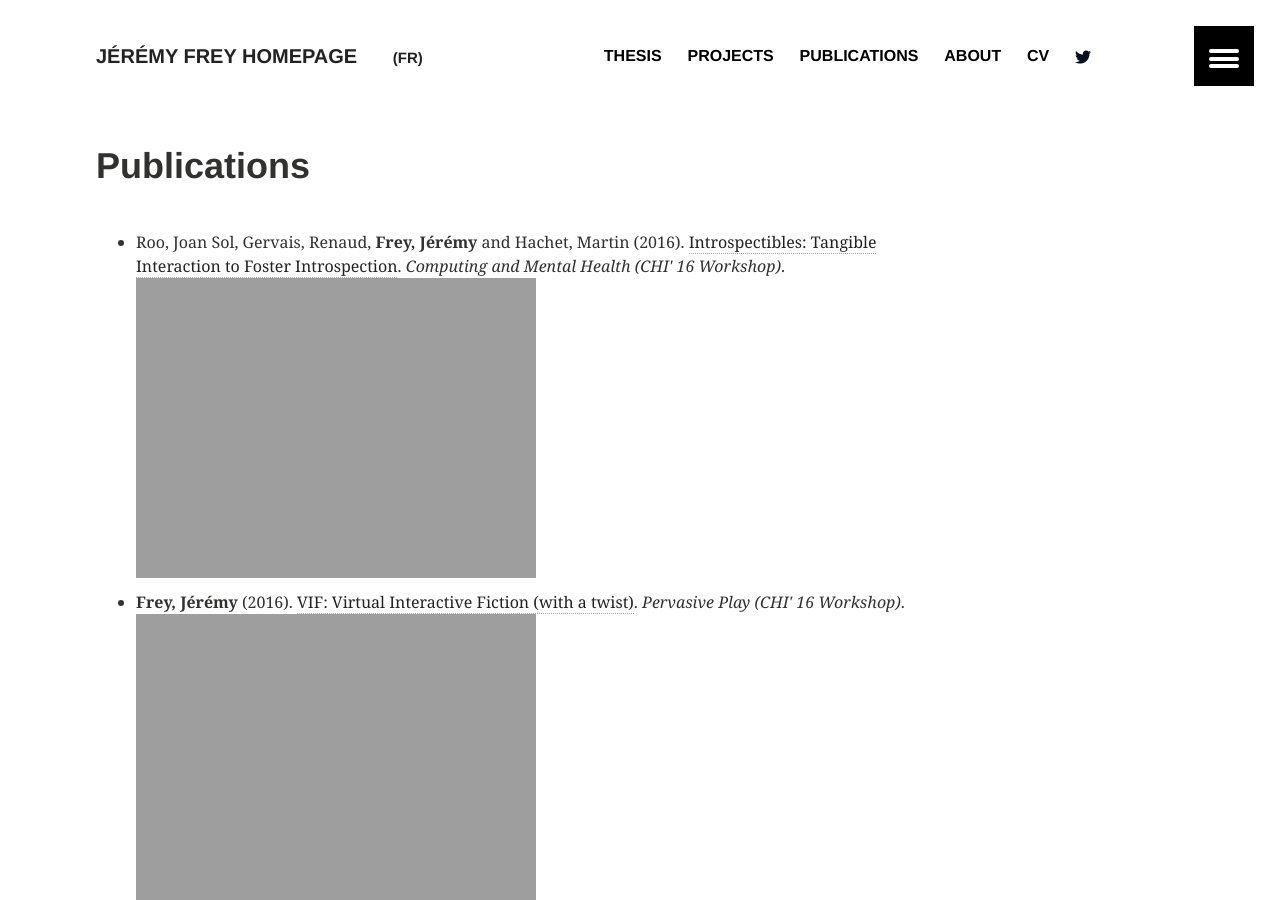
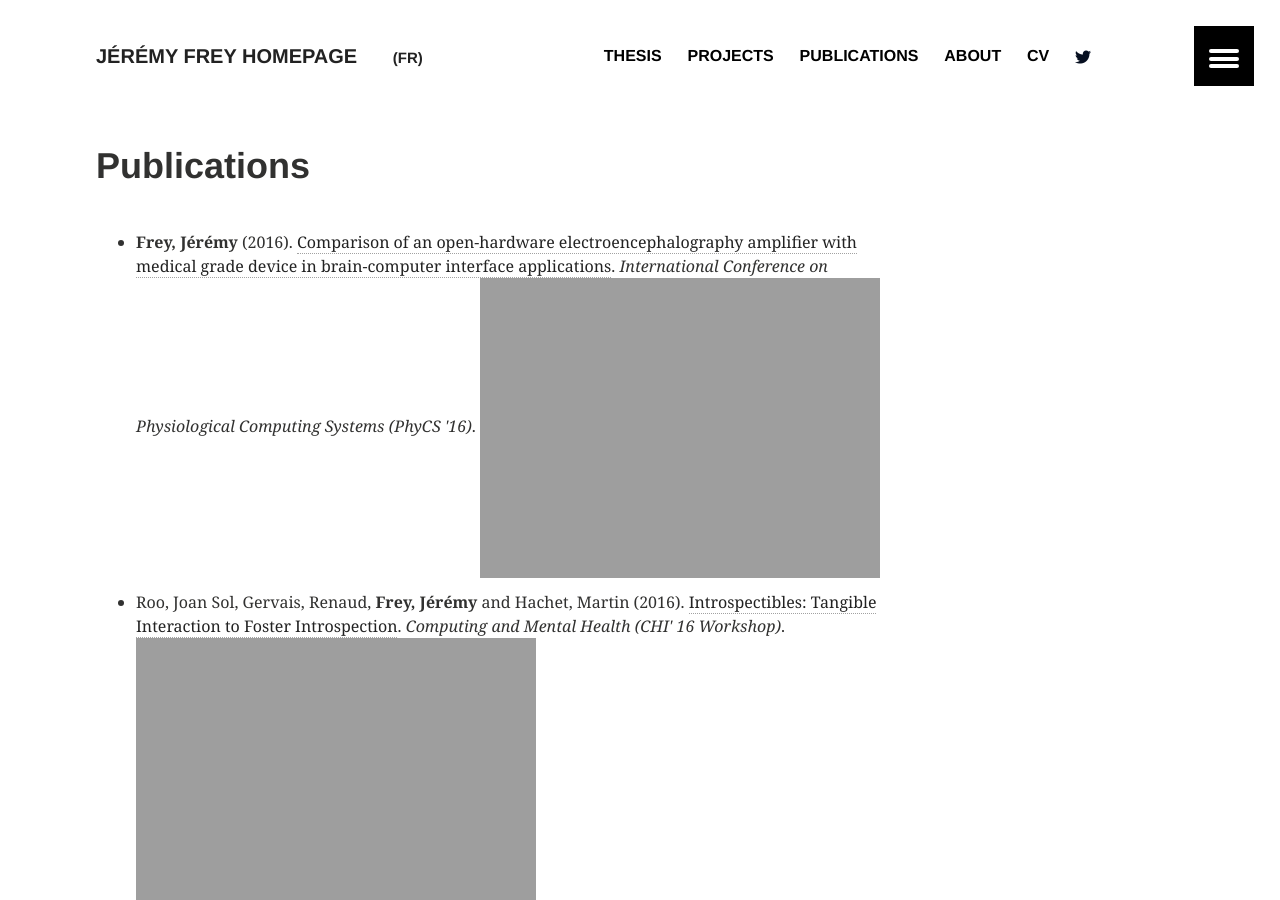
Before and after one commit to jfrey-xx/jfrey-xx.github.io, a Jekyll site: the page built from _pages/publications.md, in a window 1280 px wide and 900 px high. Built offline with Jekyll 4.4.1, drawn with Linux system fonts in a browser that asks for light colours.

Commit message:
Adding ref for match phycs.

```diff
--- a/_data/publications.yml
+++ b/_data/publications.yml
@@ -341,3 +341,18 @@
   abbreviation: CHI' 16 Workshop
   project: "tobe"
   pdf-link: "https://hal.inria.fr/hal-01288336/document"
+- URL: https://hal.inria.fr/hal-01328427
+  container-title: International Conference on Physiological Computing
+    Systems
+  author:
+  - family: Frey
+    given:
+    - ! "Jérémy"
+    me: true
+  issued:
+    year: 2016
+  year: 2016
+  title: Comparison of an open-hardware electroencephalography amplifier with medical grade device in brain-computer interface applications
+  type: paper-conference
+  abbreviation: "PhyCS '16"
+  pdf-link: "https://hal.inria.fr/hal-01328427/document"
```
